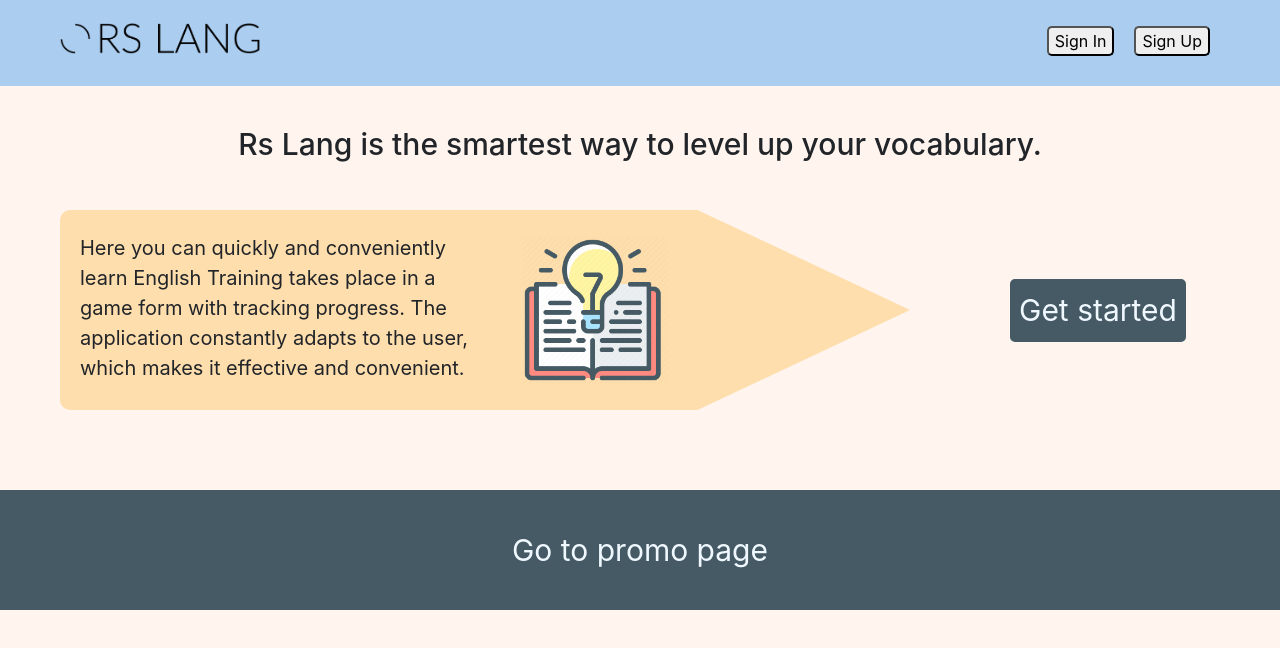
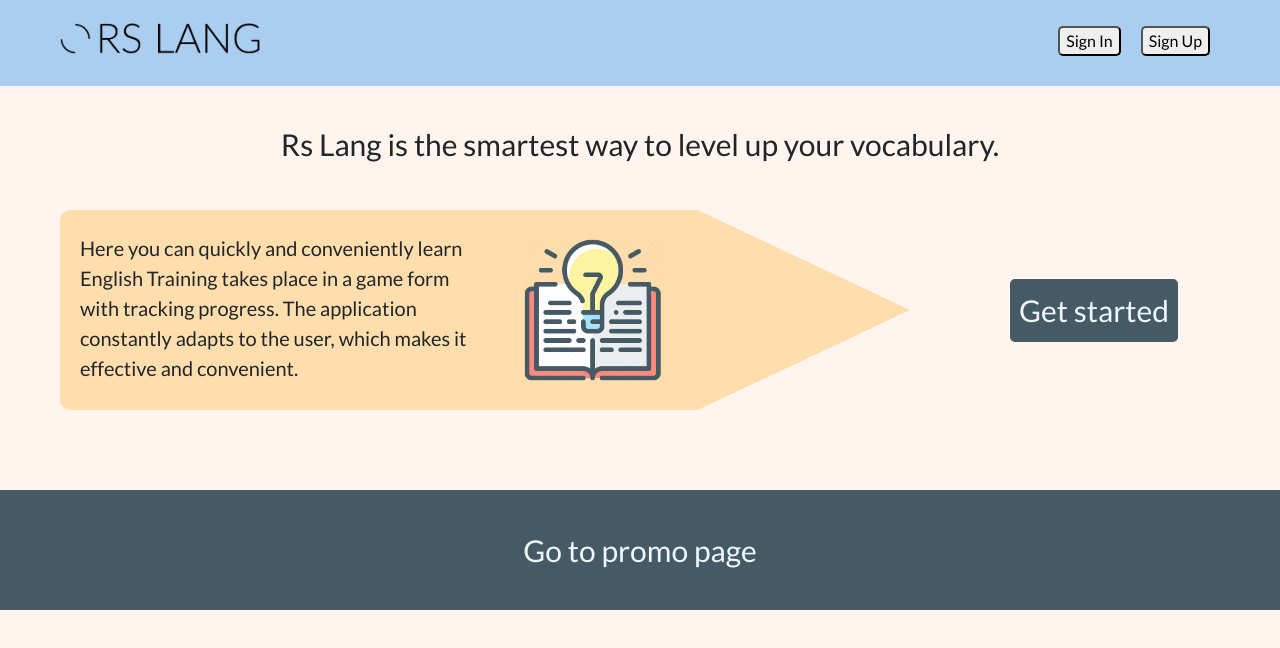
Before and after one commit to Maxvvellh0use/rslang, a React app: page / in a window 1280 px wide. Built offline with nearby package versions, Linux system fonts and the light colour scheme; no server answers.

Commit message:
fix: removed all css and map files

```diff
--- a/src/components/App/App.js
+++ b/src/components/App/App.js
@@ -2,11 +2,13 @@ import React from 'react';
 import './App.scss';
 import '../../style/index.scss';
 import StartPage from "../StartPage/StartPage";
+import Card from "../Card/Card";
 
 function App() {
   return (
     <div>
       <StartPage />
+      {/*<Card />*/}
     </div>
   );
 }
--- a/src/components/Card/Card.js
+++ b/src/components/Card/Card.js
@@ -1,6 +1,7 @@
 import React from 'react';
 import SpanButton from "../SpanButton/SpanButton";
 import ProgressBar from "../ProgressBar/ProgressBar";
+import './Card.scss'
 
 class Card extends React.Component {
     constructor(props, inputWidth, word) {
--- a/src/components/Card/Card.scss
+++ b/src/components/Card/Card.scss
@@ -1,4 +1,4 @@
-@import "../../style/abstract/constants";
+@import "../../style/constants";
 
 .card_word__form p input {
     width: 30px;
--- a/src/components/ProgressBar/ProgressBar.js
+++ b/src/components/ProgressBar/ProgressBar.js
@@ -1,4 +1,5 @@
 import React from "react";
+import './ProgressBar.scss'
 
 function ProgressBar(props) {
     return (
--- a/src/components/ProgressBar/ProgressBar.scss
+++ b/src/components/ProgressBar/ProgressBar.scss
@@ -1,4 +1,4 @@
-@import "../../style/abstract/constants";
+@import "../../style/constants";
 
 .progress_section {
   position: absolute;
--- a/src/components/SpanButton/SpanButton.scss
+++ b/src/components/SpanButton/SpanButton.scss
@@ -1,4 +1,4 @@
-@import "../../style/abstract/placeholders";
+@import "../../style/placeholders";
 
 .description_and_audio__audio_button, %transition {
   cursor: pointer;
--- a/src/style/abstract/constants.scss
+++ /dev/null
@@ -1,15 +0,0 @@
-$color-card-background: aliceblue;
-$color-body: #FFF5EE;
-
-
-$font-family-body: 'Lato', sans-serif;
-
-$box-shadow-card: 2px 3px 18px 3px rgba(0,0,0,0.75);
-$box-shadow-progress-bar: 2px 3px 8px 3px rgba(0,0,0,0.4);
-$color-header-start-page: #abcdef;
-$color-button-start-page: #455A64;
-$color-text-button-start-page: aliceblue;
-$color-footer-start-page: #455A64;
-$color-body: #FFF5EE;
-
-$width-wrapper: 1200px;
--- a/src/style/constants.scss
+++ b/src/style/constants.scss
@@ -1,10 +1,15 @@
+$color-card-background: aliceblue;
+$color-body: #FFF5EE;
+
+
+$font-family-body: 'Lato', sans-serif;
+
+$box-shadow-card: 2px 3px 18px 3px rgba(0,0,0,0.75);
+$box-shadow-progress-bar: 2px 3px 8px 3px rgba(0,0,0,0.4);
 $color-header-start-page: #abcdef;
 $color-button-start-page: #455A64;
 $color-text-button-start-page: aliceblue;
 $color-footer-start-page: #455A64;
 $color-body: #FFF5EE;
 
-
-$font-family-body: 'Lato', sans-serif !important;
-
 $width-wrapper: 1200px;
--- a/src/style/index.scss
+++ b/src/style/index.scss
@@ -1,6 +1,6 @@
 @import url('https://fonts.googleapis.com/css2?family=Lato:ital,wght@0,400;1,300&display=swap');
 @import '../../node_modules/bootstrap/dist/css/bootstrap.min.css';
-@import "constants";
+@import "./constants";
 
 code {
   font-family: source-code-pro, Menlo, Monaco, Consolas, 'Courier New',
```
Also changed, not shown: src/style/abstract/placeholders.scss (deleted, +0 -7 lines), src/components/App/App.css (deleted), src/components/Card/Card.css (deleted), src/components/ProgressBar/ProgressBar.css (deleted), src/components/SpanButton/SpanButton.css (deleted), src/style/index.css (deleted), 5 other files.
